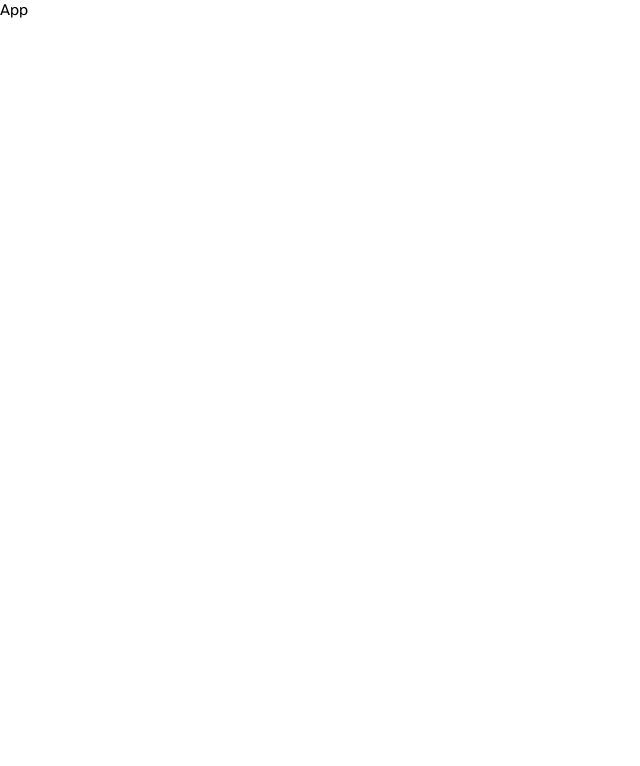
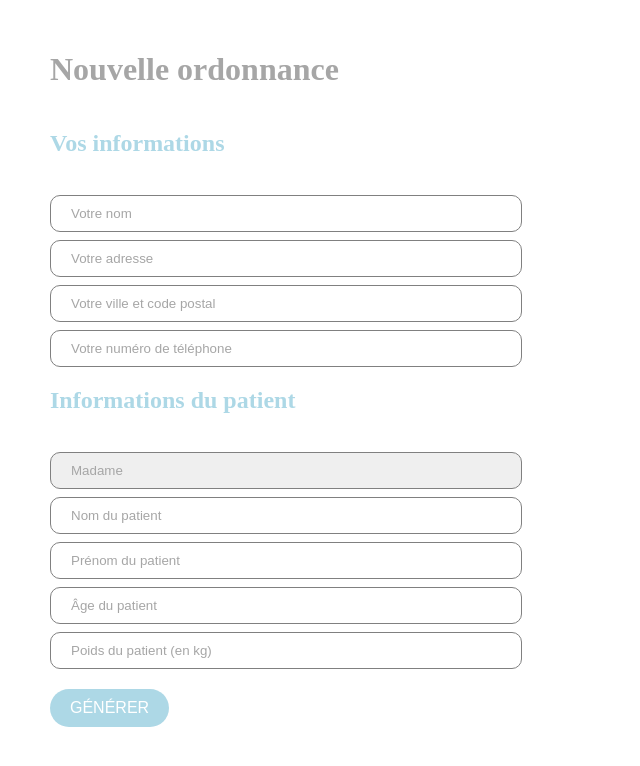
Before and after one commit to arasolonjatovo/mes-docs, a React (Create React App) app in the folder frontend/: page / in a window 1280 px wide. Shown: the top 766 px of the page, without its empty margins (0-640 px from the left). Built offline with nearby package versions, Linux system fonts and the light colour scheme; a web font is replaced by a local one.

Commit message:
ADD GeneratePrescription

```diff
--- a/frontend/src/index.js
+++ b/frontend/src/index.js
@@ -3,11 +3,11 @@ import ReactDOM from 'react-dom/client'
 
 import './style/main.scss'
 
-import App from './pages/App'
+import CreatePrescription from './pages/CreatePrescription/CreatePrescription'
 
 const root = ReactDOM.createRoot(document.getElementById('root'))
 root.render(
   <React.StrictMode>
-    <App />
+    <CreatePrescription />
   </React.StrictMode>
 )
```
